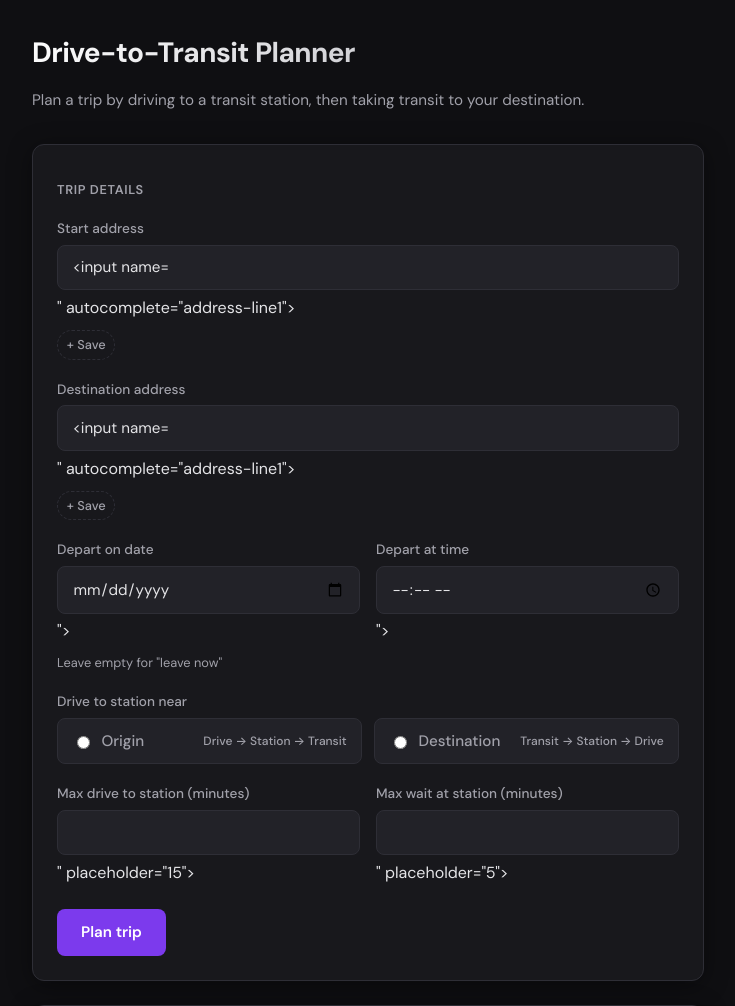
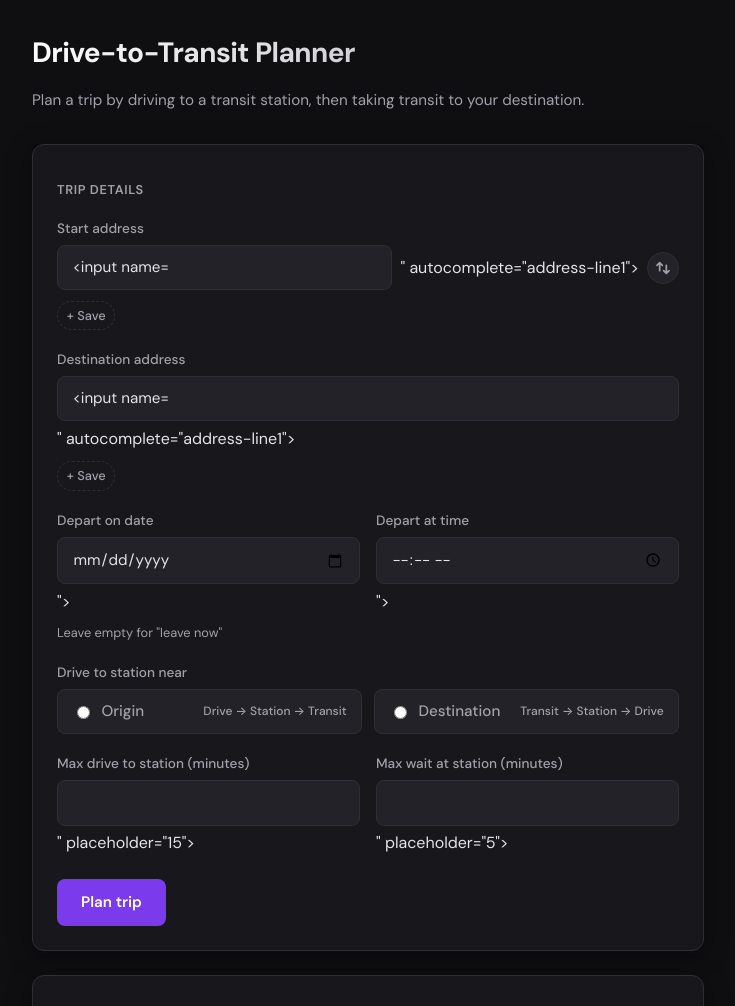
Before and after one commit to ronro652/driveOut, a Flask app: template templates/index.html in a window 1280 px wide. Shown: the top 1006 px of the page, without its empty margins (272-1007 px from the left). Run offline with Flask 3, Linux system fonts and the light colour scheme; the template is opened without the code that fills it: most values are stand-ins (such as "Sample title", 1, 10 or a date in 2020); form fields are guessed from the names that the template uses.

Commit message:
feat/loading spinner + swap button

```diff
--- a/static/css/style.css
+++ b/static/css/style.css
@@ -304,6 +304,61 @@ h1 {
 .btn:hover  { background: var(--accent-hover); }
 .btn:active { transform: scale(0.98); }
 
+.btn:disabled {
+  opacity: 0.7;
+  cursor: not-allowed;
+}
+
+.btn-spinner {
+  width: 1.1rem;
+  height: 1.1rem;
+  border: 2.5px solid rgba(255, 255, 255, 0.3);
+  border-top-color: #fff;
+  border-radius: 50%;
+  animation: spin 0.6s linear infinite;
+  display: none;
+}
+
+.btn-spinner[hidden] { display: none; }
+.btn-spinner:not([hidden]) { display: inline-block; }
+
+@keyframes spin {
+  to { transform: rotate(360deg); }
+}
+
+/* ── Swap button ── */
+
+.input-with-swap {
+  display: flex;
+  gap: 0.5rem;
+  align-items: center;
+}
+
+.input-with-swap input {
+  flex: 1;
+}
+
+.swap-btn {
+  display: flex;
+  align-items: center;
+  justify-content: center;
+  width: 2rem;
+  height: 2rem;
+  background: var(--surface-2);
+  border: 1px solid var(--border);
+  border-radius: 50%;
+  color: var(--text-muted);
+  cursor: pointer;
+  transition: border-color 0.15s, color 0.15s, transform 0.2s;
+  flex-shrink: 0;
+}
+
+.swap-btn:hover {
+  border-color: var(--accent);
+  color: var(--accent);
+  transform: rotate(180deg);
+}
+
 .hint {
   font-size: 0.8rem;
   color: var(--text-muted);
--- /dev/null
+++ b/static/js/form.js
@@ -0,0 +1,28 @@
+(function() {
+  // ── Swap button ──
+  var swapBtn = document.getElementById('swap-btn');
+  if (swapBtn) {
+    swapBtn.addEventListener('click', function() {
+      var start = document.getElementById('start');
+      var dest = document.getElementById('dest');
+      if (start && dest) {
+        var tmp = start.value;
+        start.value = dest.value;
+        dest.value = tmp;
+      }
+    });
+  }
+
+  // ── Loading spinner on submit ──
+  var form = document.querySelector('form[action="/"]');
+  var submitBtn = document.getElementById('submit-btn');
+  if (form && submitBtn) {
+    form.addEventListener('submit', function() {
+      var btnText = submitBtn.querySelector('.btn-text');
+      var btnSpinner = submitBtn.querySelector('.btn-spinner');
+      if (btnText) btnText.textContent = 'Searching...';
+      if (btnSpinner) btnSpinner.removeAttribute('hidden');
+      submitBtn.disabled = true;
+    });
+  }
+})();
--- a/templates/index.html
+++ b/templates/index.html
@@ -50,7 +50,14 @@
         <div class="form-grid">
           <div class="field">
             <label for="start">Start address</label>
-            <input type="text" id="start" name="start" placeholder="e.g. 123 Main St, City" value="{{ form.start or '' }}" autocomplete="address-line1">
+            <div class="input-with-swap">
+              <input type="text" id="start" name="start" placeholder="e.g. 123 Main St, City" value="{{ form.start or '' }}" autocomplete="address-line1">
+              <button type="button" class="swap-btn" id="swap-btn" title="Swap start and destination">
+                <svg width="16" height="16" viewBox="0 0 24 24" fill="none" stroke="currentColor" stroke-width="2.5" stroke-linecap="round" stroke-linejoin="round">
+                  <path d="M7 16V4m0 0L3 8m4-4l4 4"/><path d="M17 8v12m0 0l4-4m-4 4l-4-4"/>
+                </svg>
+              </button>
+            </div>
             <div class="favorites-row" id="fav-start"></div>
           </div>
           <div class="field">
@@ -96,7 +103,10 @@
           </div>
         </div>
         <div style="margin-top: 1.5rem;">
-          <button type="submit" class="btn">Plan trip</button>
+          <button type="submit" class="btn" id="submit-btn">
+            <span class="btn-text">Plan trip</span>
+            <span class="btn-spinner" hidden></span>
+          </button>
         </div>
       </form>
     </div>
@@ -142,6 +152,7 @@
   </div>
 
   {# ── Scripts ── #}
+  <script src="{{ url_for('static', filename='js/form.js') }}"></script>
   <script src="{{ url_for('static', filename='js/favorites.js') }}"></script>
   {% if map_data %}
   <script type="application/json" id="map-data">{{ map_data | tojson }}</script>
```
